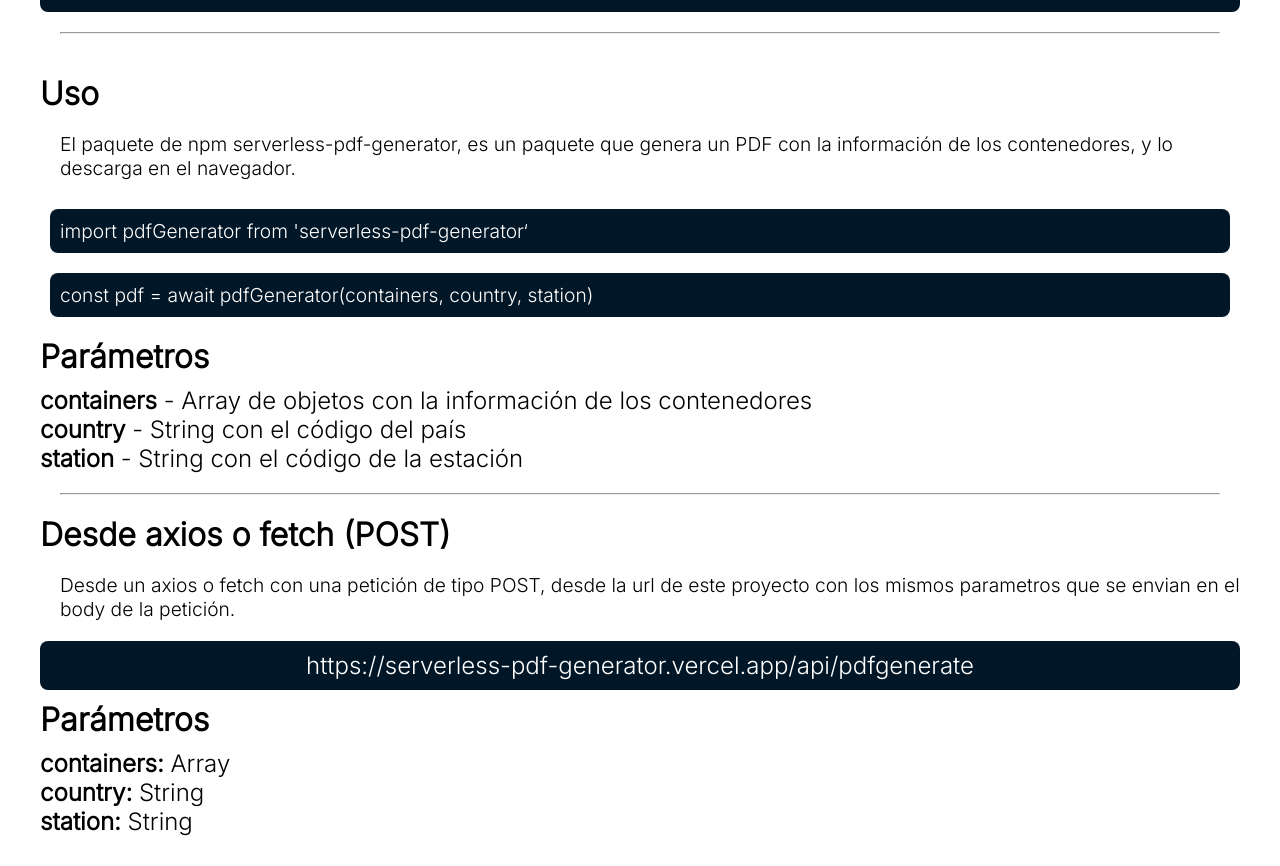
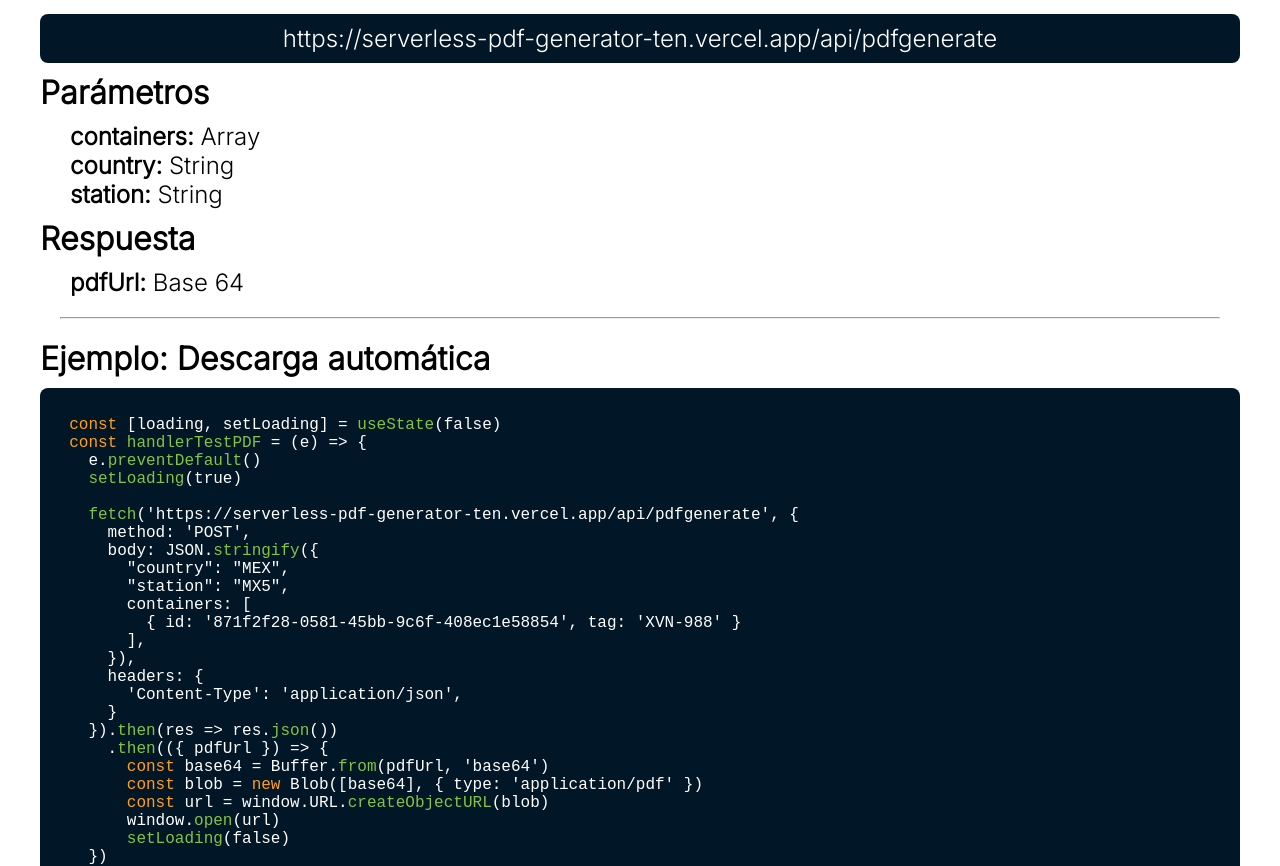
Before and after one commit to cchavezmx99/pdf-12, a Next.js app: page / in a window 1280 px wide. Shown: the part 320-1186 px from the top of the page. Built offline with nearby package versions, Linux system fonts and the light colour scheme.

Commit message:
cambio de la documentacion

```diff
--- a/package.json
+++ b/package.json
@@ -12,6 +12,7 @@
     "chrome-aws-lambda": "10.1.0",
     "next": "12.0.7",
     "playwright-core": "1.31.1",
+    "prismjs": "1.17.1",
     "qrcode": "1.5.1",
     "react": "18.2.0",
     "react-dom": "18.2.0"
--- a/pages/index.js
+++ b/pages/index.js
@@ -1,5 +1,6 @@
 import Head from 'next/head'
 import { useState } from 'react'
+import Prism from 'prismjs'
 
 const containers = [
   { id: '871f2f28-0581-45bb-9c6f-408ec1e58854', tag: 'XVN-988' },
@@ -54,6 +55,38 @@ export default function Home() {
     .catch(err => console.log(err))
   }
 
+  const code = `
+  const [loading, setLoading] = useState(false)
+  const handlerTestPDF = (e) => {
+    e.preventDefault()
+    setLoading(true)
+
+    fetch('https://serverless-pdf-generator-ten.vercel.app/api/pdfgenerate', {
+      method: 'POST',
+      body: JSON.stringify({
+        "country": "MEX",
+        "station": "MX5",
+        containers: [
+          { id: '871f2f28-0581-45bb-9c6f-408ec1e58854', tag: 'XVN-988' }
+        ],
+      }),
+      headers: {
+        'Content-Type': 'application/json',
+      }
+    }).then(res => res.json())
+      .then(({ pdfUrl }) => {
+        const base64 = Buffer.from(pdfUrl, 'base64')
+        const blob = new Blob([base64], { type: 'application/pdf' })
+        const url = window.URL.createObjectURL(blob)
+        window.open(url)
+        setLoading(false)
+    })
+
+    .catch(err => console.log(err))
+  }
+  `
+  const html = Prism.highlight(code, Prism.languages.javascript, 'javascript')
+
   return (
     <>
       <Head>
@@ -83,58 +116,32 @@ export default function Home() {
             </button>
             </form>
           </div>
-        <div className='npm'>
-            <h3>Instalación</h3>
-            <span className='instalacion'>
-              <p>npm i serverless-pdf-generator</p>
-            </span>
-          </div>
-          <hr />
-          <div className='instrucciones'>
-            <h3>Uso</h3>
-            <p>
-              El paquete de npm serverless-pdf-generator, es un paquete que genera un PDF con la información de los contenedores,
-              y lo descarga en el navegador.
-            </p>
-            <span className='uso'>
-              <p>import pdfGenerator from &apos;serverless-pdf-generator&lsquo; </p>
-              <p>const pdf = await pdfGenerator(containers, country, station)</p>
-            </span>
-            <section className='parametros'>
-              <h3>Parámetros</h3>
-              <p>
-                <span className='parametro'>containers</span> - Array de objetos con la información de los contenedores
-              </p>
-              <p>
-                <span className='parametro'>country</span> - String con el código del país
-              </p>
-              <p>
-                <span className='parametro'>station</span> - String con el código de la estación
-              </p>
-            </section>
-          </div>
           <hr />
           <div>
-            <h3>Desde axios o fetch (POST)</h3>
+            <h3>¿Comó usarlo?</h3>
             <p>
-              Desde un axios o fetch con una petición de tipo POST,
-              desde la url de este proyecto con los mismos parametros que se envian en el body de la petición.
+              Desde un axios o fetch con una petición de tipo POST.
             </p>
             <span className='instalacion'>
-              https://serverless-pdf-generator.vercel.app/api/pdfgenerate
+              https://serverless-pdf-generator-ten.vercel.app/api/pdfgenerate
             </span>
             <h3>Parámetros</h3>
-            <div className='parametros'>
-              <p>
-                <span>containers:</span> Array
-              </p>
-              <p>
-                <span>country:</span> String
-              </p>
-              <p>
-                <span>station:</span> String
-              </p>
-            </div>
+              <div className='parametros' style={{ marginLeft: 30 }}>
+                <p><span>containers:</span> Array</p>
+                <p><span>country:</span> String</p>
+                <p><span>station:</span> String</p>
+              </div>
+            <h3>Respuesta</h3>
+             <div className='parametros' style={{ marginLeft: 30 }}>
+                <p><span>pdfUrl:</span> Base 64</p>
+              </div>
+
+            <hr />
+
+            <h3>Ejemplo: Descarga automática</h3>
+            <code className='code'>
+              <pre className='code-styles' dangerouslySetInnerHTML={{ __html: html }} />
+            </code>
           </div>
         </div>
         <div>
--- a/styles/globals.css
+++ b/styles/globals.css
@@ -236,3 +236,24 @@ button {
     min-width: 400px;
   }
 }
+
+.code-styles {
+  background-color: #011627;
+  color: #fff;
+  border-radius: 8px;
+  padding: 10px;
+  margin: 10px 0;
+  font-size: 1rem;
+}
+
+.function {
+  color: #85c440;
+}
+
+.keyword {
+  color: #ff9f1c;
+}
+
+.punctuation {
+  color: #fff;
+}
```
Also changed, not shown: 2 other files (tests, documents, lock files or other folders).
